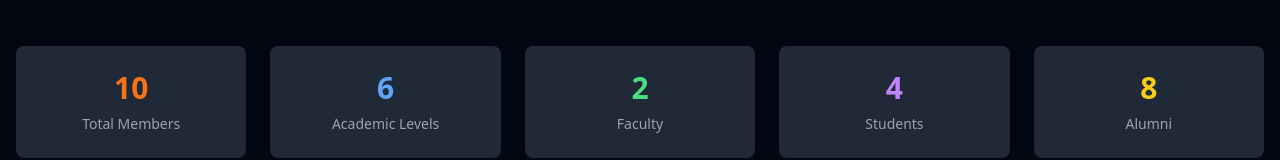
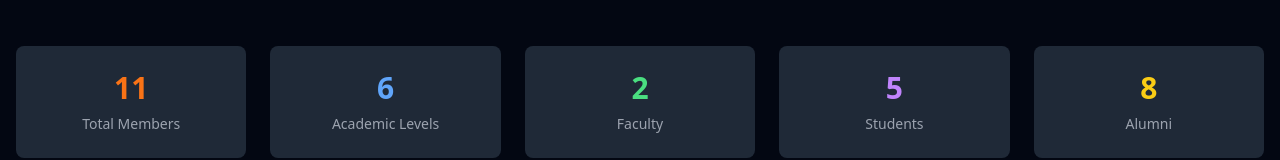
Before and after one commit to Brain-Connectivity-Lab/Brain-Connectivity-Lab.github.io, a React (Vite) app: page /people in a window 1280 px wide. Shown: the part 275-435 px from the top of the page. Built offline with nearby package versions, Linux system fonts and the light colour scheme.

Commit message:
Added Imran

```diff
--- a/src/pages/People.tsx
+++ b/src/pages/People.tsx
@@ -360,6 +360,20 @@ const People = () => {
             {
               title: "LinkedIn",
               url: "https://www.linkedin.com/in/bonian-han-b18065340/",
+            },
+          ],
+        },
+        {
+          name: "Imran Ahmad",
+          role: "PhD Student",
+          bio: "Imran’s research focuses on cerebrovascular reactivity (CVR) using fMRI, developing computational methods to improve measurement reliability and understand variability in brain vascular responses.",
+          email: "ia386@njit.edu",
+          image: "/images/imran.png",
+          specialization: "CVR, fMRI",
+          links: [
+            {
+              title: "LinkedIn",
+              url: "https://www.linkedin.com/in/imran-ahmad81",
             },
           ],
         },
```
Also changed, not shown: public/images/imran.png (added).
